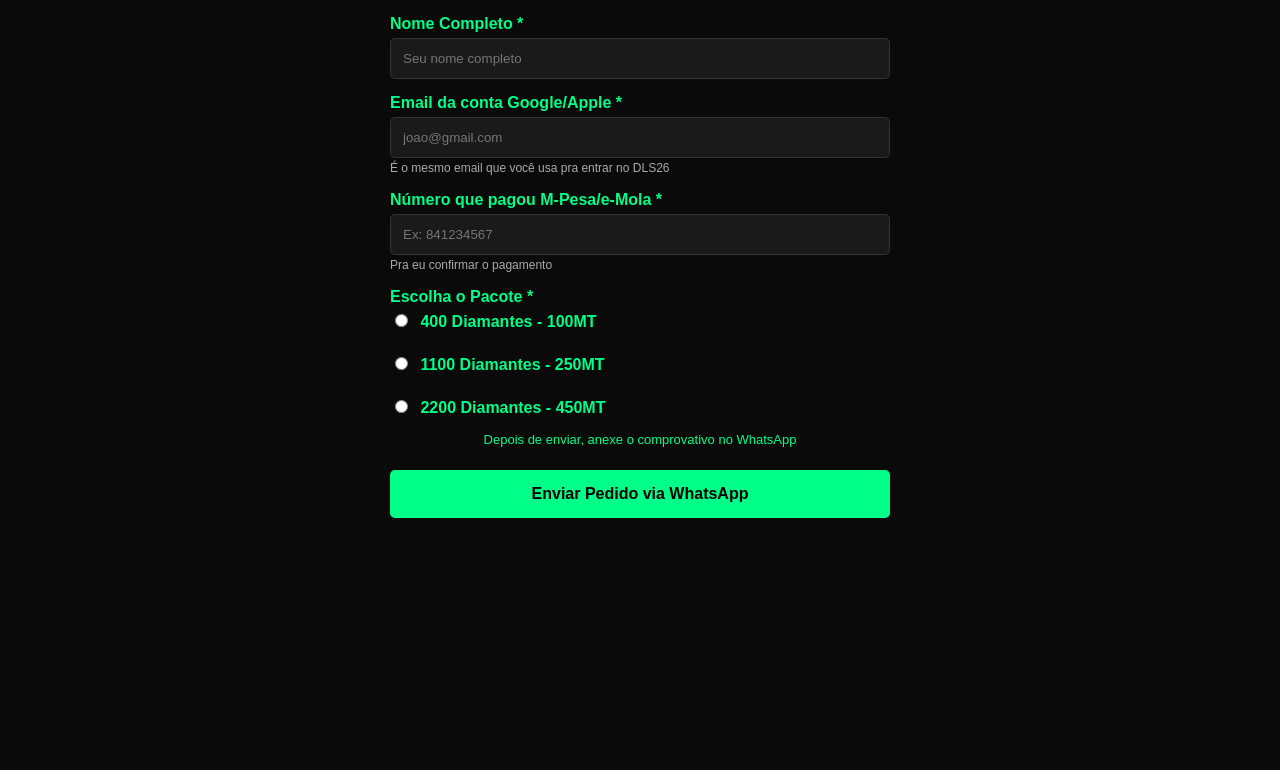
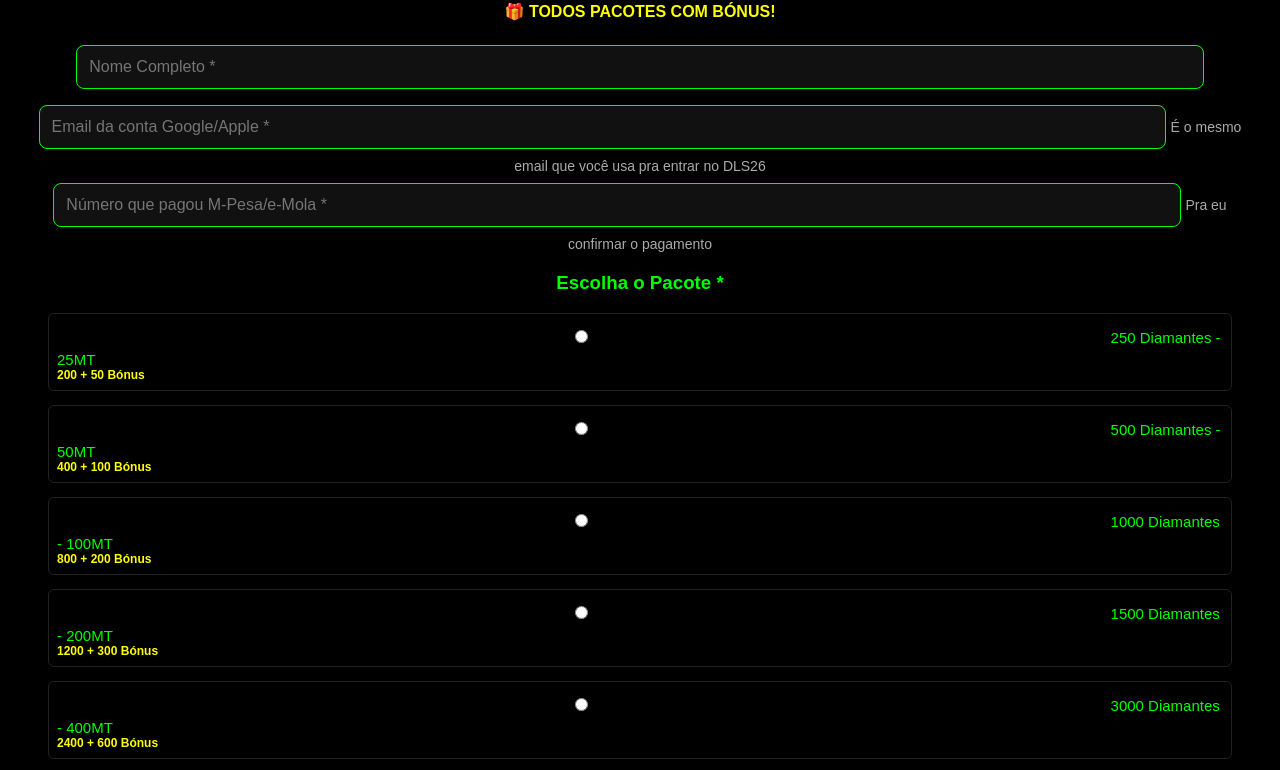
Before and after one commit to Alexandre17ddr/rrd-Diamantes-, a plain HTML site: page index.html in a window 1280 px wide. Shown: the part 86-856 px from the top of the page. Before the commit the page ends 800 px from the top, so only its background shows below. Drawn offline with Linux system fonts and the light colour scheme.

Commit message:
Update index.html
Vendas de Diamantes

```diff
--- a/index.html
+++ b/index.html
@@ -3,70 +3,49 @@
 <head>
 <meta charset="UTF-8">
 <meta name="viewport" content="width=device-width, initial-scale=1.0">
-    <title>RDD Diamantes - DLS26</title>
+<title>RDD DIAMANTES DLS26</title>
 <style>
-        body { background: #0a0a0a; color: white; font-family: Arial; padding: 20px; max-width: 500px; margin: auto; }
-        h1 { text-align: center; color: #00ff88; }
-        .form-group { margin-bottom: 15px; }
-        label { display: block; margin-bottom: 5px; color: #00ff88; font-weight: bold; }
-        input[type="text"], input[type="email"] { width: 100%; padding: 12px; background: #1a1a1a; border: 1px solid #333; color: white; border-radius: 5px; box-sizing: border-box; }
-        .btn-primary { width: 100%; padding: 15px; background: #00ff88; color: black; border: none; border-radius: 5px; font-weight: bold; font-size: 16px; cursor: pointer; margin-top: 10px; }
-        .btn-primary:hover { background: #00dd77; }
-        small { color: #aaa; font-size: 12px; }
-        input[type="radio"] { margin-right: 8px; }
+body { background: #000; color: #0f0; font-family: Arial; text-align: center; padding: 20px; }
+h1 { color: #0f0; font-size: 24px; margin-bottom: 5px; }
+.bonus { color: #ff0; font-size: 12px; font-weight: bold; }
+input, button { width: 90%; padding: 12px; margin: 8px 0; border-radius: 8px; border: 1px solid #0f0; background: #111; color: #fff; font-size: 16px; }
+.pacote { text-align: left; margin: 14px 20px; font-size: 15px; padding: 8px; border: 1px solid #222; border-radius: 6px; }
+button { background: #0f0; color: #000; font-weight: bold; border: none; cursor: pointer; margin-top: 15px; font-size: 18px; }
+label { font-size: 14px; color: #aaa; }
 </style>
 </head>
 <body>
 <h1>💎 RDD DIAMANTES DLS26</h1>
+<p style="color:#ff0; font-weight:bold;">🎁 TODOS PACOTES COM BÓNUS!</p>
 
-    <div class="form-group">
-        <label for="nome">Nome Completo *</label>
-        <input type="text" id="nome" placeholder="Seu nome completo" required>
-    </div>
+<input type="text" id="nome" placeholder="Nome Completo *" required>
+<input type="email" id="email" placeholder="Email da conta Google/Apple *" required>
+<label>É o mesmo email que você usa pra entrar no DLS26</label>
+<input type="tel" id="whatsapp" placeholder="Número que pagou M-Pesa/e-Mola *" required>
+<label>Pra eu confirmar o pagamento</label>
 
-    <div class="form-group">
-        <label for="email">Email da conta Google/Apple *</label>
-        <input type="email" id="email" placeholder="joao@gmail.com" required>
-        <small>É o mesmo email que você usa pra entrar no DLS26</small>
-    </div>
+<h3>Escolha o Pacote *</h3>
+<div class="pacote"><input type="radio" name="pacote" value="250 Diamantes - 25MT"> 250 Diamantes - 25MT <div class="bonus">200 + 50 Bónus</div></div>
+<div class="pacote"><input type="radio" name="pacote" value="500 Diamantes - 50MT"> 500 Diamantes - 50MT <div class="bonus">400 + 100 Bónus</div></div>
+<div class="pacote"><input type="radio" name="pacote" value="1000 Diamantes - 100MT"> 1000 Diamantes - 100MT <div class="bonus">800 + 200 Bónus</div></div>
+<div class="pacote"><input type="radio" name="pacote" value="1500 Diamantes - 200MT"> 1500 Diamantes - 200MT <div class="bonus">1200 + 300 Bónus</div></div>
+<div class="pacote"><input type="radio" name="pacote" value="3000 Diamantes - 400MT"> 3000 Diamantes - 400MT <div class="bonus">2400 + 600 Bónus</div></div>
+<div class="pacote"><input type="radio" name="pacote" value="5000 Diamantes - 500MT"> 5000 Diamantes - 500MT <div class="bonus">4000 + 1000 Bónus</div></div>
 
-    <div class="form-group">
-        <label for="numero">Número que pagou M-Pesa/e-Mola *</label>
-        <input type="text" id="numero" placeholder="Ex: 841234567" required>
-        <small>Pra eu confirmar o pagamento</small>
-    </div>
-
-    <div class="form-group">
-        <label>Escolha o Pacote *</label>
-        <label><input type="radio" name="pacote" value="400 Diamantes - 100MT" required> 400 Diamantes - 100MT</label><br>
-        <label><input type="radio" name="pacote" value="1100 Diamantes - 250MT"> 1100 Diamantes - 250MT</label><br>
-        <label><input type="radio" name="pacote" value="2200 Diamantes - 450MT"> 2200 Diamantes - 450MT</label>
-    </div>
-
-    <p style="color: #00ff88; font-size: 13px; text-align: center;">Depois de enviar, anexe o comprovativo no WhatsApp</p>
-    <button class="btn-primary" onclick="enviarWhatsApp()">Enviar Pedido via WhatsApp</button>
+<p style="font-size:12px; color:#aaa;">Depois de enviar, anexe o comprovativo no WhatsApp</p>
+<button onclick="enviar()">Enviar Pedido via WhatsApp</button>
 
 <script>
-function enviarWhatsApp() {
+function enviar() {
+  let nome = document.getElementById('nome').value;
+  let email = document.getElementById('email').value;
+  let zap = document.getElementById('whatsapp').value;
   let pacote = document.querySelector('input[name="pacote"]:checked');
-    let email = document.getElementById('email').value;
-    let nome = document.getElementById('nome').value;
-    let numero = document.getElementById('numero').value;
 
-    if(!nome || !email || !numero || !pacote) {
-        alert("⚠️ Preencha todos os campos obrigatórios *");
-        return;
-    }
+  if(!nome || !email || !zap || !pacote) { alert('Preencha todos os campos!'); return; }
 
-    let mensagem = `*NOVO PEDIDO RDD DIAMANTES* 💎%0A%0A` +
-                   `*Pacote:* ${pacote.value}%0A` +
-                   `*Email DLS26:* ${email}%0A` +
-                   `*Nome:* ${nome}%0A` +
-                   `*Número Pagamento:* ${numero}%0A%0A` +
-                   `_Por favor anexe o comprovativo de pagamento aqui_`;
-
-    let url = `https://wa.me/258853845605?text=${mensagem}`;
-    window.open(url, '_blank');
+  let msg = `Olá! Quero comprar diamantes DLS26%0A%0ANome: ${nome}%0AEmail: ${email}%0ANúmero Pagamento: ${zap}%0APacote: ${pacote.value}`;
+  window.open('https://wa.me/25884XXXXXXX?text='+msg, '_blank');
 }
 </script>
 </body>
```
Lines whose indentation alone changed are shown as unchanged.
